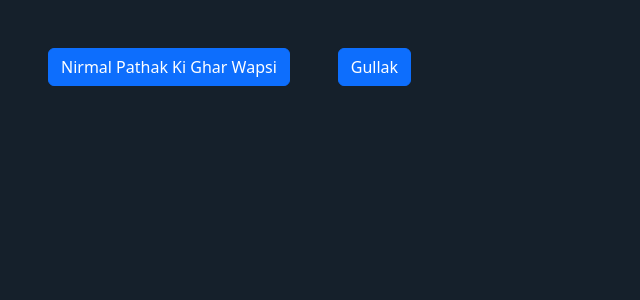
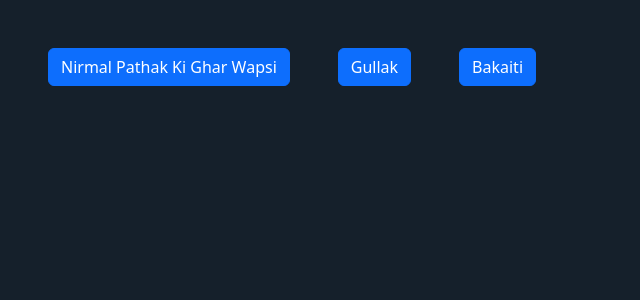
Before and after one commit to suyashjawale/movies, an Angular app: page / in a window 1280 px wide. Shown: the top 300 px of the page, without its empty margins (0-640 px from the left). Built offline with nearby package versions, Linux system fonts and the light colour scheme.

Commit message:
Code add

```diff
--- a/src/app/app.html
+++ b/src/app/app.html
@@ -8,5 +8,8 @@
       (click)='openLink("https://lok-lok.cc/spa/videoPlayPage/movies/gullak-hindi-kuYO14dtlR6?id=5757949793297391624&type=/movie/detail&lang=en")'>
       Gullak
     </button>
+    <button class="btn btn-primary" (click)='openLink("https://lok-lok.cc/spa/videoPlayPage/movies/bakaiti-hindi-Ygd4mxA7jFa?id=8952189395755512560&type=/movie/detail&lang=en")'>
+      Bakaiti
+    </button>
   </div>
 </div>
```
Also changed, not shown: 3 other files (tests, documents, lock files or other folders).
